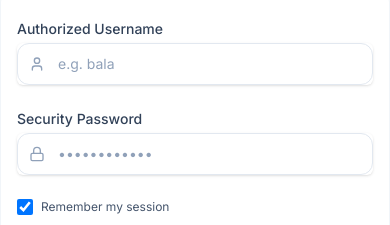
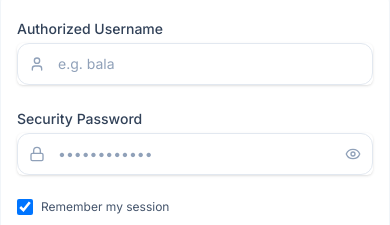
Before and after one commit to kp327629-eng/AI-PHARMACOVIGILANCE-DASHBOARD, a React (Vite) app: page / in a window 390 px wide. Shown: the part 267-492 px from the top of the page. Built offline with nearby package versions, Linux system fonts and the light colour scheme.

Commit message:
feat(auth): improve login resilience and UX
Added password visibility toggle to the login form and updated authentication logic to sanitize common mobile input anomalies, such as trailing periods and casing inconsistencies.

```diff
--- a/server.ts
+++ b/server.ts
@@ -82,12 +82,25 @@ async function startServer() {
       return res.status(400).json({ error: "Username and password are required." });
     }
 
-    const cleanUsername = username.trim().toLowerCase();
+    // Strip any trailing periods (often auto-inserted by mobile keyboards when pressing space twice) and lowercase
+    const cleanUsername = username.trim().toLowerCase().replace(/\.+$/, "");
+
+    // Support various common mobile typing anomalies for password
     const cleanPassword = password.trim();
-    const inputHash = hashPassword(cleanPassword);
-    const inputHashLower = hashPassword(cleanPassword.toLowerCase());
+    const cleanPasswordNoPeriod = cleanPassword.replace(/\.+$/, "");
 
-    if (cleanUsername === ADMIN_USER && (inputHash === ADMIN_PASS_HASH || inputHashLower === ADMIN_PASS_HASH)) {
+    const hash1 = hashPassword(cleanPassword);
+    const hash2 = hashPassword(cleanPassword.toLowerCase());
+    const hash3 = hashPassword(cleanPasswordNoPeriod);
+    const hash4 = hashPassword(cleanPasswordNoPeriod.toLowerCase());
+
+    const isPasswordCorrect =
+      hash1 === ADMIN_PASS_HASH ||
+      hash2 === ADMIN_PASS_HASH ||
+      hash3 === ADMIN_PASS_HASH ||
+      hash4 === ADMIN_PASS_HASH;
+
+    if (cleanUsername === ADMIN_USER && isPasswordCorrect) {
       return res.json({
         success: true,
         message: "Login successful.",
--- a/src/components/Login.tsx
+++ b/src/components/Login.tsx
@@ -1,5 +1,5 @@
 import React, { useState } from "react";
-import { ShieldCheck, Lock, User, AlertCircle } from "lucide-react";
+import { ShieldCheck, Lock, User, AlertCircle, Eye, EyeOff } from "lucide-react";
 
 interface LoginProps {
   onLoginSuccess: (user: { username: string; role: string }) => void;
@@ -8,6 +8,7 @@ interface LoginProps {
 export default function Login({ onLoginSuccess }: LoginProps) {
   const [username, setUsername] = useState("");
   const [password, setPassword] = useState("");
+  const [showPassword, setShowPassword] = useState(false);
   const [loading, setLoading] = useState(false);
   const [error, setError] = useState<string | null>(null);
 
@@ -18,10 +19,11 @@ export default function Login({ onLoginSuccess }: LoginProps) {
 
     try {
       const trimmedUsername = username.trim();
+      const trimmedPassword = password.trim();
       const response = await fetch("/api/login", {
         method: "POST",
         headers: { "Content-Type": "application/json" },
-        body: JSON.stringify({ username: trimmedUsername, password })
+        body: JSON.stringify({ username: trimmedUsername, password: trimmedPassword })
       });
 
       const responseText = await response.text();
@@ -94,7 +96,7 @@ export default function Login({ onLoginSuccess }: LoginProps) {
               </div>
             </div>
 
-            <div>
+             <div>
               <label htmlFor="password" className="block text-sm font-medium text-slate-700">
                 Security Password
               </label>
@@ -105,7 +107,7 @@ export default function Login({ onLoginSuccess }: LoginProps) {
                 <input
                   id="password"
                   name="password"
-                  type="password"
+                  type={showPassword ? "text" : "password"}
                   required
                   value={password}
                   onChange={(e) => setPassword(e.target.value)}
@@ -113,9 +115,17 @@ export default function Login({ onLoginSuccess }: LoginProps) {
                   autoComplete="current-password"
                   autoCorrect="off"
                   spellCheck="false"
-                  className="block w-full pl-10 pr-3 py-2.5 border border-slate-200 rounded-xl text-slate-900 placeholder-slate-400 focus:outline-none focus:ring-2 focus:ring-blue-600 focus:border-transparent text-sm"
+                  className="block w-full pl-10 pr-10 py-2.5 border border-slate-200 rounded-xl text-slate-900 placeholder-slate-400 focus:outline-none focus:ring-2 focus:ring-blue-600 focus:border-transparent text-sm"
                   placeholder="••••••••••••"
                 />
+                <button
+                  type="button"
+                  onClick={() => setShowPassword(!showPassword)}
+                  className="absolute inset-y-0 right-0 pr-3 flex items-center text-slate-400 hover:text-slate-600 focus:outline-none cursor-pointer"
+                  title={showPassword ? "Hide password" : "Show password"}
+                >
+                  {showPassword ? <EyeOff size={16} /> : <Eye size={16} />}
+                </button>
               </div>
             </div>
 
```
